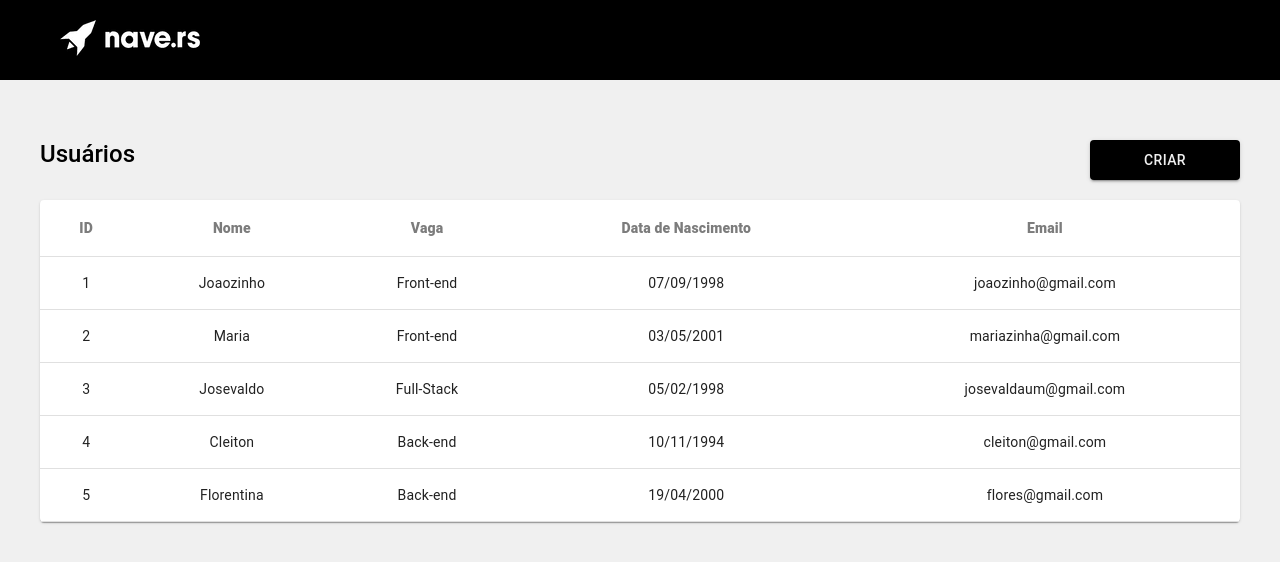
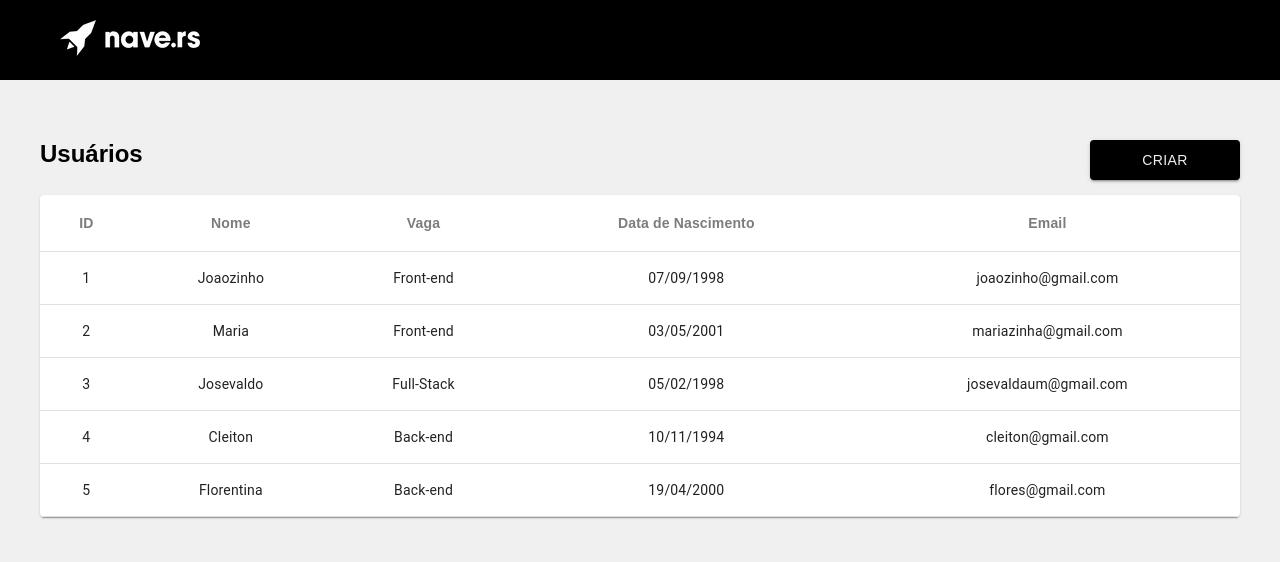
Before and after one commit to luanfv/jobs, a React (Create React App) app: page / in a window 1280 px wide. Shown: the top 562 px of the page. Built offline with nearby package versions, Linux system fonts and the light colour scheme.

Commit message:
Family-font and padding  in between title and table

```diff
--- a/src/App.js
+++ b/src/App.js
@@ -4,7 +4,7 @@ import color from './theme/color'
 import Home from './screens/Home'
 
 export default () => (
-  <MuiThemeProvider theme={color}>
-    <Home />
-  </MuiThemeProvider>
+    <MuiThemeProvider theme={color}>
+      <Home />
+    </MuiThemeProvider>
 )
--- a/src/screens/Home/style.jsx
+++ b/src/screens/Home/style.jsx
@@ -8,13 +8,11 @@ export const MainStyle = styled.main`
 export const FlexBox = styled.div`
     display: flex;
     justify-content: space-between;
-    margin-bottom: 20px;
+    margin-bottom: 15px;
 `
 
 export const TitleListStyle = styled.h4`
-    font-family: Roboto;
-    font-style: normal;
-    font-weight: 500;
+    font-weight: 600;
     font-size: 24px;
     line-height: 28px;
 
--- a/src/theme/index.css
+++ b/src/theme/index.css
@@ -1,6 +1,7 @@
 * {
   margin: 0;
   padding: 0;
+  font-family: Arial, Helvetica, sans-serif;
 }
 
 body {
```
